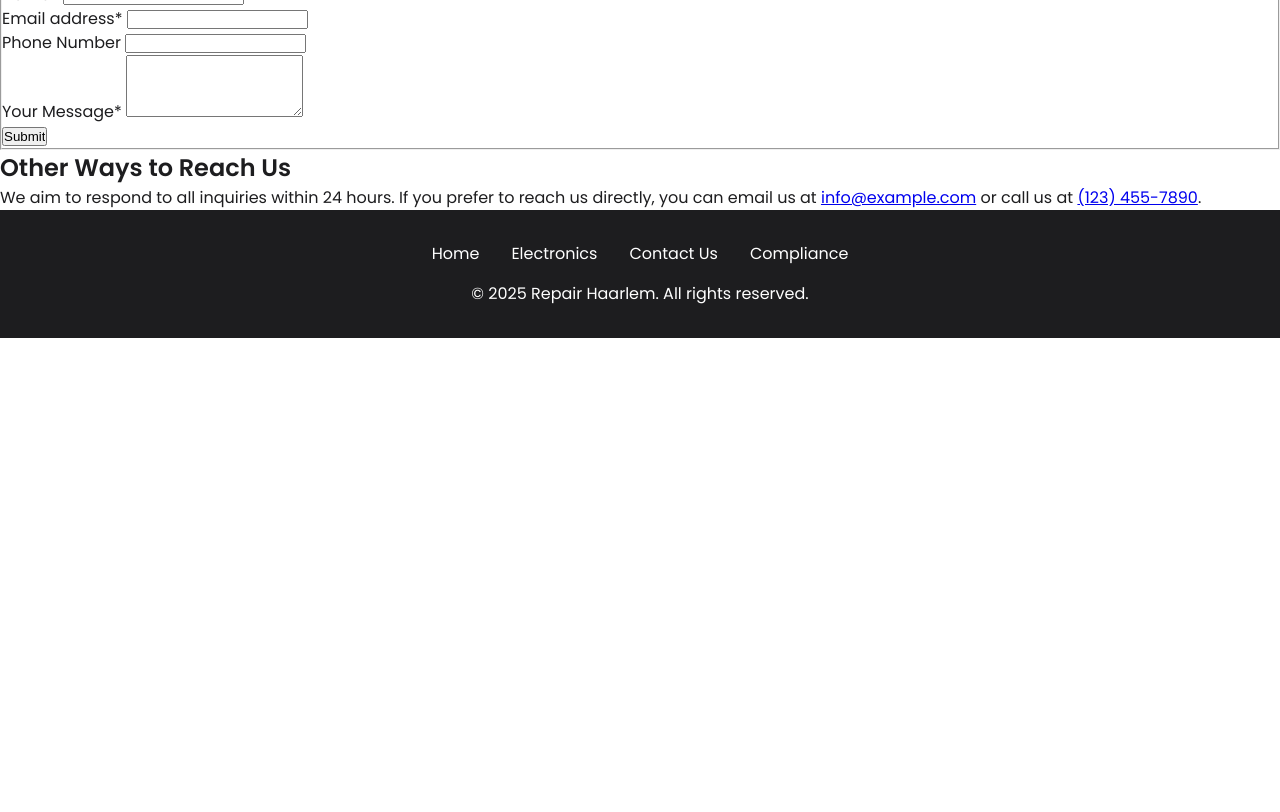
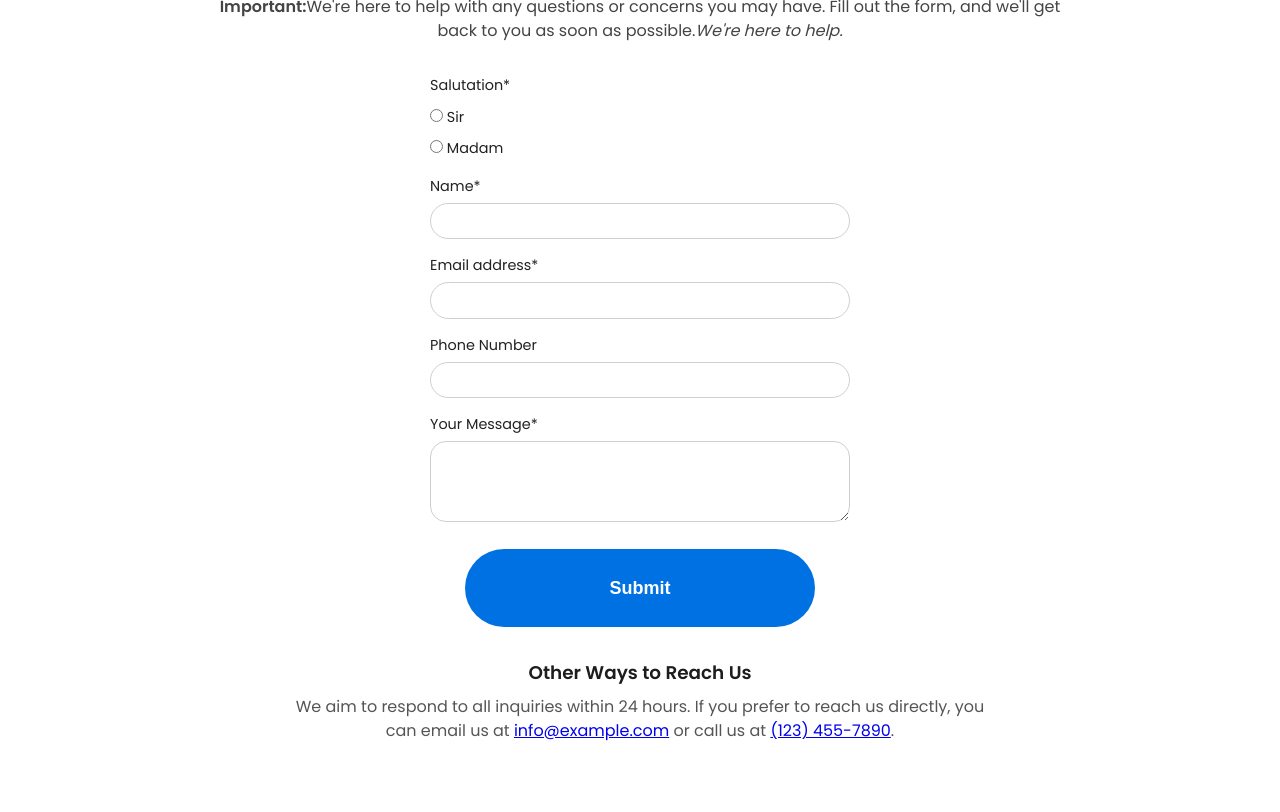
Before and after one commit to KavankaKam/repair-haarlem-final, a plain HTML site: page contact.html in a window 1280 px wide. Shown: the part 193-1005 px from the top of the page. Before the commit the page ends 800 px from the top, so only its background shows below. Drawn offline with Linux system fonts and the light colour scheme.

Commit message:
Finished the contact page with its css.

```diff
--- a/contact.html
+++ b/contact.html
@@ -5,7 +5,7 @@
     <meta content="width=device-width, initial-scale=1" name="viewport" />
     <title>Contact Us — Repair Haarlem</title>
     <meta
-      content="Get in touch with Repair Haarlem. Fill out the form and we’ll respond within 24 hours."
+      content="Get in touch with Repair Haarlem. Fill out the form and we'll respond within 24 hours."
       name="description"
     />
     <link href="img/favicon.ico" rel="icon" />
@@ -16,12 +16,12 @@
     />
     <meta content="Your Name" name="author" />
     <meta
-      content="repair, haarlem, electronics, services, maintenance, smartphone"
+      content="repair, haarlem, electronics, services, maintenance"
       name="keywords"
     />
   </head>
   <body class="contact-page">
-    <header class="navbar desktop">
+    <header class="navbar">
       <section class="logo">Repair</section>
       <nav class="nav-links">
         <a href="index.html"> Home </a>
@@ -34,21 +34,21 @@
       <section class="hero">
         <h1>Get in Touch</h1>
         <p>
-          <strong>Important:</strong>We’re here to help with any questions or
-          concerns you may have. Fill out the form, and we’ll get back to you as
-          soon as possible.<em>We’re here to help.</em>
+          <strong>Important:</strong>We're here to help with any questions or
+          concerns you may have. Fill out the form, and we'll get back to you as
+          soon as possible.<em>We're here to help.</em>
         </p>
       </section>
       <section class="form-wrap">
         <article>
           <form action="#" class="contact-form" method="post">
             <fieldset>
-              <legend class="sr-only">Contact details</legend>
+              <legend class="screen-reader-only">Contact details</legend>
               <p class="group">
                 <span class="label">Salutation*</span>
                 <label class="radio-option"
                   ><input
-                    id="input-fc0674eb"
+                    id="input-sir"
                     name="title"
                     required=""
                     type="radio"
@@ -58,7 +58,7 @@
                 >
                 <label class="radio-option"
                   ><input
-                    id="input-5043fb8a"
+                    id="input-madam"
                     name="title"
                     type="radio"
                     value="madam"
@@ -111,6 +111,7 @@
         <a href="contact.html"> Contact Us </a>
         <a href="compliance.html"> Compliance </a>
       </section>
+      <section class="footer-divider" aria-hidden="true"></section>
       <p>&copy; 2025 Repair Haarlem. All rights reserved.</p>
     </footer>
   </body>
--- a/css/style.css
+++ b/css/style.css
@@ -133,7 +133,9 @@ body {
   margin-bottom: 1rem;
 }
 .btn,
-.cta-button {
+.cta-button,
+.btn-submit,
+input[type="submit"] {
   background-color: #0071e3;
   color: #ffffff;
   border: none;
@@ -148,13 +150,17 @@ body {
 }
 
 .btn:hover,
-.cta-button:hover {
+.cta-button:hover,
+.btn-submit:hover,
+input[type="submit"]:hover {
   background-color: #3399ff;
 }
 
 @media (min-width: 769px) {
   .btn,
-  .cta-button {
+  .cta-button,
+  .btn-submit,
+  input[type="submit"] {
     width: 350px;
     height: 78px;
     padding: 0;
@@ -170,7 +176,10 @@ body {
     display: flex;
     flex-direction: column;
   }
-  .card .btn {
+  .card .btn,
+  .card .btn-submit,
+  .card .cta-button,
+  .card input[type="submit"] {
     align-self: center;
   }
 
@@ -246,3 +255,107 @@ body.electronics-page .hero {
   padding-left: 24px;
   padding-right: 24px;
 }
+
+.screen-reader-only {
+  position: absolute;
+  width: 1px;
+  height: 1px;
+  padding: 0;
+  margin: -1px;
+  overflow: hidden;
+  clip: rect(0, 0, 0, 0);
+  white-space: nowrap;
+  border: 0;
+}
+
+.contact-main {
+  max-width: 900px;
+  margin: 0 auto;
+  padding: 2.5rem 1rem 3rem;
+  text-align: center;
+}
+
+.contact-main .hero h1,
+.contact-page .hero h1 {
+  font-size: 48px;
+  margin: 0 0 0.5rem;
+  color: #1d1d1f;
+  border: 0;
+  border-bottom: 0;
+  outline: none;
+}
+
+.contact-main .hero p {
+  color: #444;
+}
+
+.contact-form {
+  max-width: 420px;
+  margin: 2rem auto;
+  text-align: left;
+}
+.contact-form .group {
+  margin-bottom: 1rem;
+}
+.contact-form label,
+.contact-form .label {
+  display: block;
+  font-size: 0.9rem;
+  margin-bottom: 0.35rem;
+  color: #222;
+}
+
+.contact-form input[type="text"],
+.contact-form input[type="email"],
+.contact-form input:not([type]),
+.contact-form textarea,
+.contact-form input[type="tel"] {
+  width: 100%;
+  border: 1px solid #cfcfcf;
+  border-radius: 40px;
+  padding: 0.6rem 0.9rem;
+  outline: none;
+}
+.contact-form textarea {
+  border-radius: 1rem;
+  resize: vertical;
+}
+.actions {
+  text-align: center;
+  margin-top: 1.25rem;
+}
+
+.other-ways {
+  max-width: 700px;
+  margin: 2rem auto 3rem;
+}
+.other-ways h2 {
+  font-size: 1.15rem;
+  margin-bottom: 0.5rem;
+}
+.other-ways p {
+  color: #555;
+}
+
+.contact-form fieldset {
+  border: 0;
+  padding: 0;
+  margin: 0;
+}
+
+.contact-form .group .label {
+  display: block;
+  margin-bottom: 10px;
+}
+.contact-form .radio-option {
+  display: block;
+  margin-bottom: 10px;
+}
+.contact-form .radio-option:last-child {
+  margin-bottom: 0;
+}
+
+.actions {
+  text-align: center;
+  margin-top: 1.25rem;
+}
```
